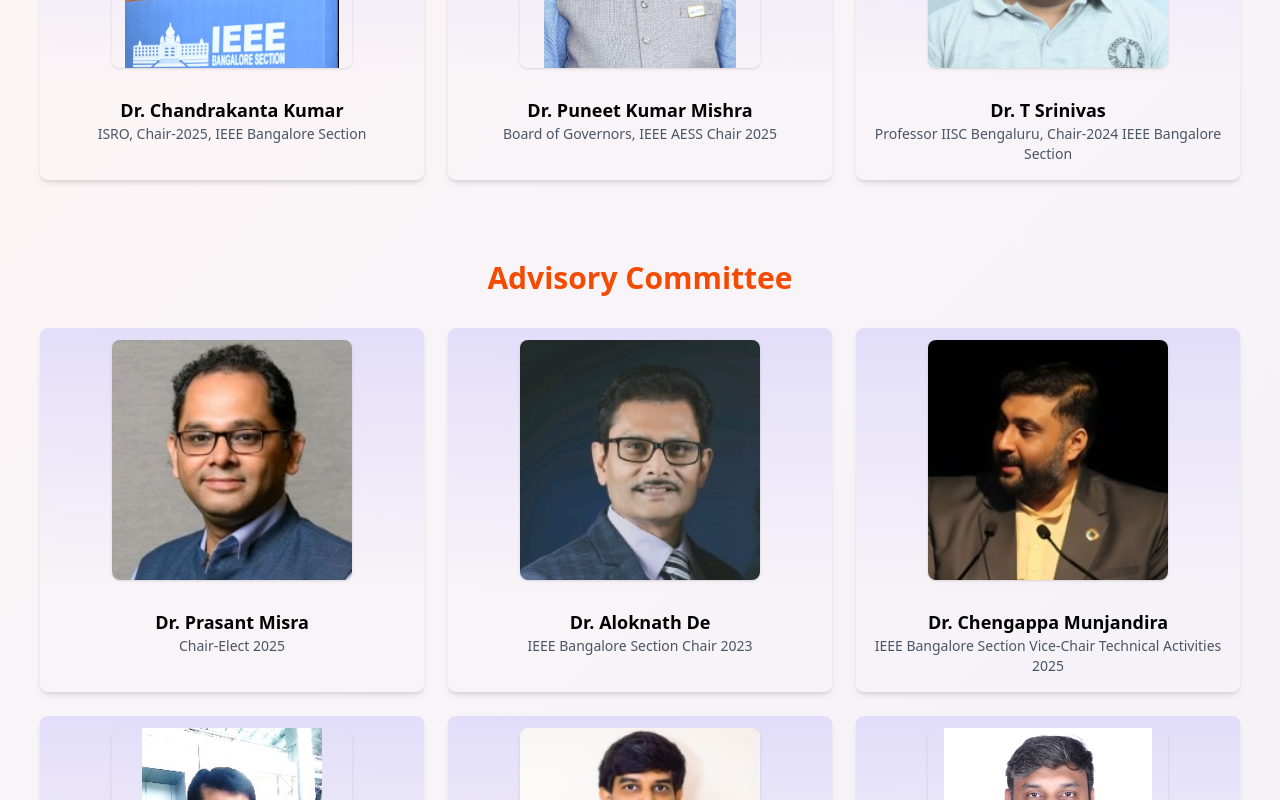
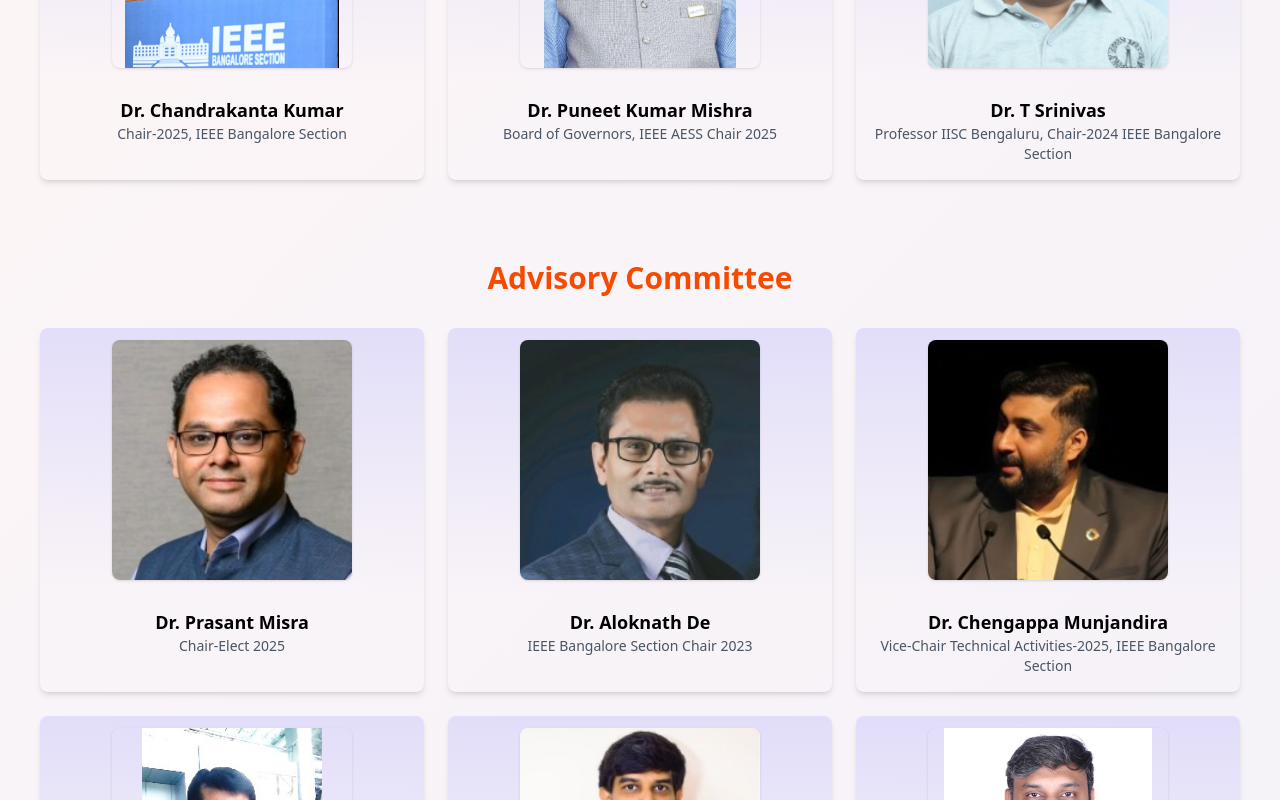
Before and after one commit to riteshkusingh27/IEEE_CONFERENCE, a React (Vite) app: page /committee in a window 1280 px wide. Shown: the part 380-1180 px from the top of the page. Built offline with nearby package versions, Linux system fonts and the light colour scheme.

Commit message:
spelling and grammer fixes

```diff
--- a/src/Components/About.jsx
+++ b/src/Components/About.jsx
@@ -22,7 +22,7 @@ const About = () => {
 
 
             <div className="w-full md:w-1/2">
-              <h4 className="text-2xl font-bold  text-orange-600 mb-3">Organizers</h4>
+              <h4 className="text-2xl font-bold  text-orange-600 mb-3">Contact</h4>
               <ul className="text-black">
                 <li className="text-xl font-semibold">Department of Electronics And Communication</li>
                 <li className="text-md font-semibold mb-2">DSU SOE (Schoool Of Engineering) </li>
--- a/src/Components/AuthorGuidelines.jsx
+++ b/src/Components/AuthorGuidelines.jsx
@@ -7,7 +7,7 @@ export default function AuthorGuidelines() {
         <h2 className="text-3xl font-bold text-orange-500  text-center mb-3">GUIDELINES TO AUTHORS</h2>
         <div className="text-left">
           <p className="text-lg">
-            Below are some useful instructions to assist the authors to submit their papers for CENTCON 2025:
+            Below are some useful instructions to assist the authors for submit their papers for CENTCON 2025:
           </p>
 
           <h3 className="text-2xl font-bold text-blue-900 mt-4">ORIGINALITY OF SUBMITTED PAPERS</h3>
--- a/src/Components/Committee.jsx
+++ b/src/Components/Committee.jsx
@@ -77,7 +77,7 @@ const committeeSections = [
     members: [
       {
         name: "Dr. Chandrakanta Kumar",
-        role: "ISRO, Chair-2025, IEEE Bangalore Section  ",
+        role: "Chair-2025, IEEE Bangalore Section  ",
         image: drChandrakantaKumar,
       },
       {
@@ -109,7 +109,7 @@ const committeeSections = [
       },
       {
         name: "Dr. Chengappa Munjandira",
-        role: "IEEE Bangalore Section Vice-Chair Technical Activities 2025",
+        role: "Vice-Chair Technical Activities-2025, IEEE Bangalore Section",
         image:chengappa,
       },
       {
@@ -219,7 +219,7 @@ const committeeSections = [
       },
       {
         name: "Dr. Anandi Giridharan",
-        role: "IEEE Bangalore Section Execom Membe 2025",
+        role: "IEEE Bangalore Section Execom Member 2025",
 
         image: anandi,
       }
@@ -258,7 +258,7 @@ const committeeSections = [
     "members": [
       {
         "name": "Dr. Arungalai Vendan",
-        "role": "Associate Professor, ECE, DSU",
+        "role": "Professor, ECE, DSU",
         "image": arungalai
       },
       {
--- a/src/Components/Paper.jsx
+++ b/src/Components/Paper.jsx
@@ -8,7 +8,7 @@ const Paper = () => {
       <h1 className='font-bold text-3xl text-center text-orange-600'>CALL FOR PAPERS</h1>
 
       <h1 className='ml-10 mt-3 font-bold text-3xl text-blue-900'>Dear Researcher,</h1>
-      <p className='text-lg ml-10 pr-10 mt-2'>
+      <p className='text-lg ml-10 pr-10 mt-2 text-justify'>
       You are invited to submit your original research work to CENTCON 2025 –  Bridging AI, Sensing, and Embedded Intelligence for a Smarter, Safer, and Sustainable World, to be held on December 4-5, 2025, at Dayananda Sagar University (DSU), Bengaluru, India. The conference provides a platform for academicians, researchers, industry professionals, and students to present their novel contributions in Artificial Intelligence (AI), Sensing Technologies, Embedded Systems, and Automation. Submissions are encouraged in the key focus areas, including but not limited to AI-driven signal/Image processing, intelligent sensing, nanoelectronics, RF technologies, secure computing, cyber-physical systems, embedded intelligence, and autonomous systems. Accepted papers will undergo rigorous peer review, and selected works will be considered for publication in IEEE Xplore. We look forward to your contributions to drive innovation and shape the future of intelligent sensing, computing and automation.
 
       </p>
```
Also changed, not shown: public/committee/cochair/snehasharma.jpeg.
